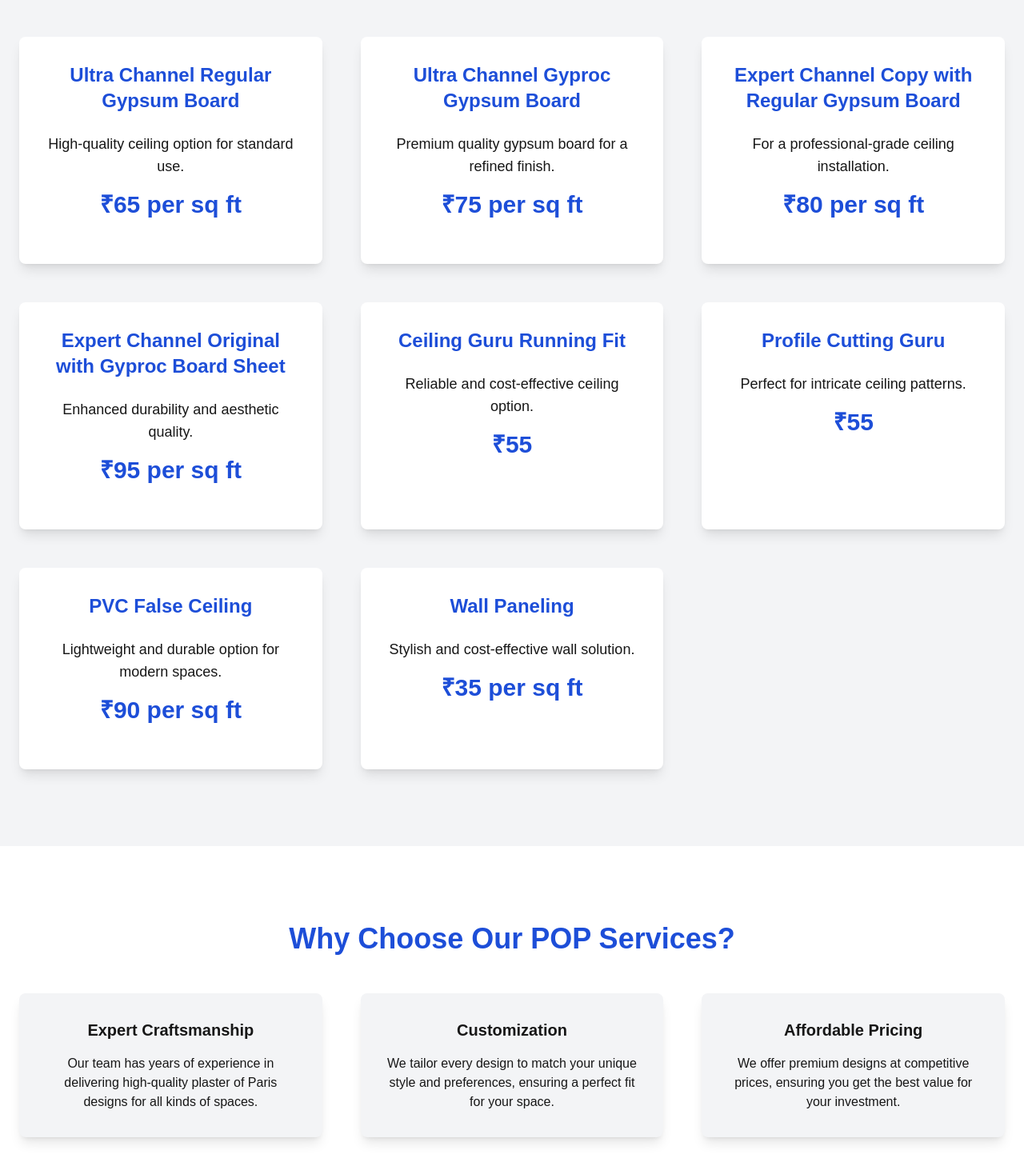
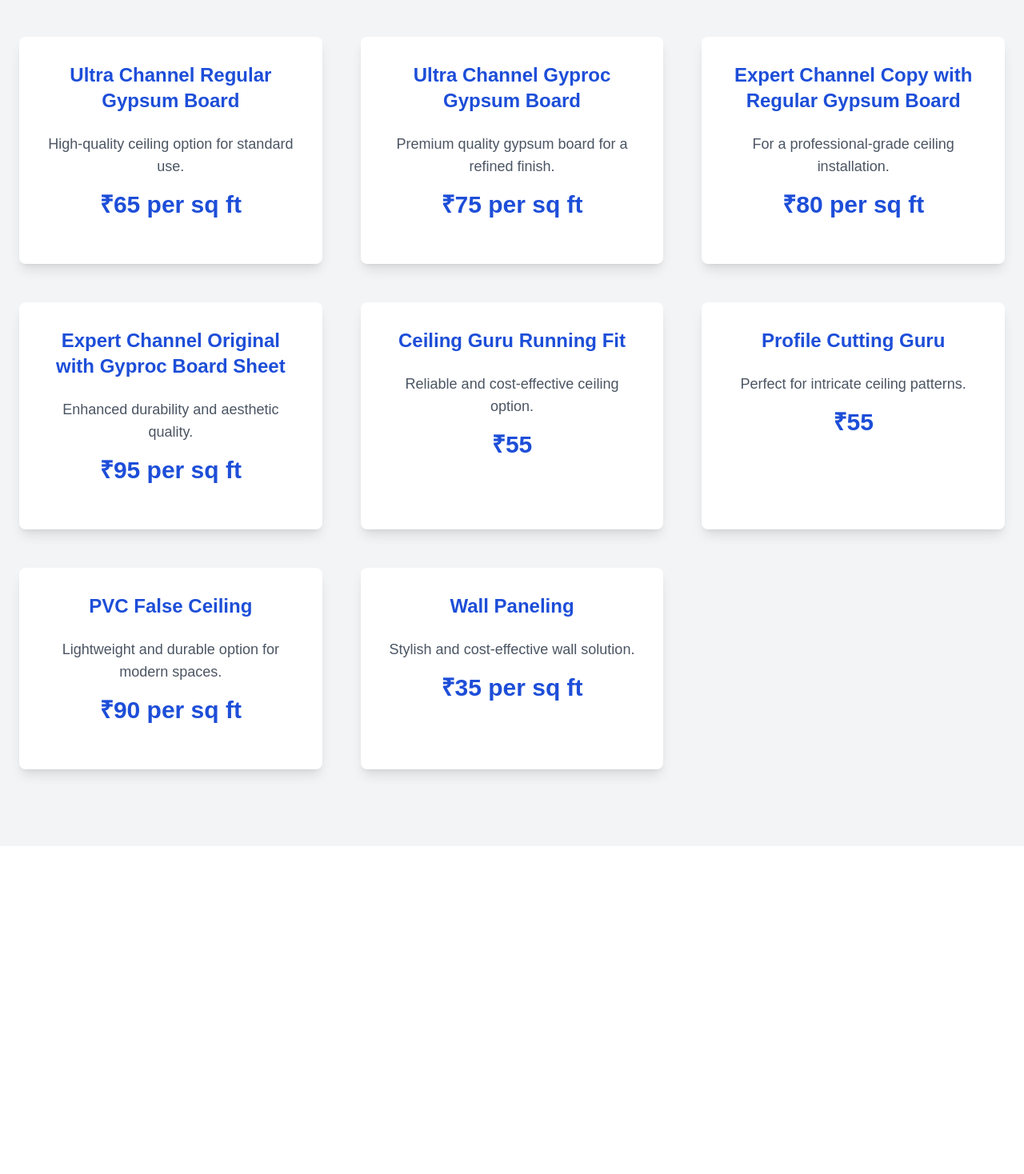
Before and after one commit to Pankajol/afzalpopwork, a Next.js app: page / in a window 1280 px wide. Shown: the part 2002-3470 px from the top of the page at 80% size. After the commit the page ends 3060 px from the top, so only its background shows below. Built offline with nearby package versions, Linux system fonts and the light colour scheme.

Commit message:
home page

```diff
--- a/src/app/page.tsx
+++ b/src/app/page.tsx
@@ -18,83 +18,56 @@
           <div className="grid grid-cols-1 md:grid-cols-2 lg:grid-cols-3 gap-12">
             <div className="bg-white p-8 rounded-lg shadow-lg transform hover:scale-105 transition-all duration-300">
               <h3 className="text-2xl font-semibold text-blue-700 mb-6">Ultra Channel Regular Gypsum Board</h3>
-              <p className="text-lg mb-4">High-quality ceiling option for standard use.</p>
+              <p className="text-lg mb-4 text-gray-600">High-quality ceiling option for standard use.</p>
               <div className="text-3xl font-bold text-blue-700 mb-6">₹65 per sq ft</div>
             </div>
 
             <div className="bg-white p-8 rounded-lg shadow-lg transform hover:scale-105 transition-all duration-300">
               <h3 className="text-2xl font-semibold text-blue-700 mb-6">Ultra Channel Gyproc Gypsum Board</h3>
-              <p className="text-lg mb-4">Premium quality gypsum board for a refined finish.</p>
+              <p className="text-lg mb-4 text-gray-600">Premium quality gypsum board for a refined finish.</p>
               <div className="text-3xl font-bold text-blue-700 mb-6">₹75 per sq ft</div>
             </div>
 
             <div className="bg-white p-8 rounded-lg shadow-lg transform hover:scale-105 transition-all duration-300">
               <h3 className="text-2xl font-semibold text-blue-700 mb-6">Expert Channel Copy with Regular Gypsum Board</h3>
-              <p className="text-lg mb-4">For a professional-grade ceiling installation.</p>
+              <p className="text-lg mb-4 text-gray-600">For a professional-grade ceiling installation.</p>
               <div className="text-3xl font-bold text-blue-700 mb-6">₹80 per sq ft</div>
             </div>
 
             <div className="bg-white p-8 rounded-lg shadow-lg transform hover:scale-105 transition-all duration-300">
               <h3 className="text-2xl font-semibold text-blue-700 mb-6">Expert Channel Original with Gyproc Board Sheet</h3>
-              <p className="text-lg mb-4">Enhanced durability and aesthetic quality.</p>
+              <p className="text-lg mb-4 text-gray-600">Enhanced durability and aesthetic quality.</p>
               <div className="text-3xl font-bold text-blue-700 mb-6">₹95 per sq ft</div>
             </div>
 
             <div className="bg-white p-8 rounded-lg shadow-lg transform hover:scale-105 transition-all duration-300">
               <h3 className="text-2xl font-semibold text-blue-700 mb-6">Ceiling Guru Running Fit</h3>
-              <p className="text-lg mb-4">Reliable and cost-effective ceiling option.</p>
+              <p className="text-lg mb-4 text-gray-600">Reliable and cost-effective ceiling option.</p>
               <div className="text-3xl font-bold text-blue-700 mb-6">₹55</div>
             </div>
 
             <div className="bg-white p-8 rounded-lg shadow-lg transform hover:scale-105 transition-all duration-300">
               <h3 className="text-2xl font-semibold text-blue-700 mb-6">Profile Cutting Guru</h3>
-              <p className="text-lg mb-4">Perfect for intricate ceiling patterns.</p>
+              <p className="text-lg mb-4 text-gray-600">Perfect for intricate ceiling patterns.</p>
               <div className="text-3xl font-bold text-blue-700 mb-6">₹55</div>
             </div>
 
             <div className="bg-white p-8 rounded-lg shadow-lg transform hover:scale-105 transition-all duration-300">
               <h3 className="text-2xl font-semibold text-blue-700 mb-6">PVC False Ceiling</h3>
-              <p className="text-lg mb-4">Lightweight and durable option for modern spaces.</p>
+              <p className="text-lg mb-4 text-gray-600">Lightweight and durable option for modern spaces.</p>
               <div className="text-3xl font-bold text-blue-700 mb-6">₹90 per sq ft</div>
             </div>
 
             <div className="bg-white p-8 rounded-lg shadow-lg transform hover:scale-105 transition-all duration-300">
               <h3 className="text-2xl font-semibold text-blue-700 mb-6">Wall Paneling</h3>
-              <p className="text-lg mb-4">Stylish and cost-effective wall solution.</p>
+              <p className="text-lg mb-4 text-gray-600">Stylish and cost-effective wall solution.</p>
               <div className="text-3xl font-bold text-blue-700 mb-6">₹35 per sq ft</div>
             </div>
           </div>
         </div>
       </section>
 
-      {/* Why Choose Us */}
-      <section className="py-24">
-        <div className="container mx-auto px-6 text-center">
-          <h2 className="text-3xl md:text-4xl font-extrabold text-blue-700 mb-12">
-            Why Choose Our POP Services?
-          </h2>
-          <div className="grid grid-cols-1 md:grid-cols-2 lg:grid-cols-3 gap-12">
-            <div className="bg-gray-100 p-8 rounded-lg shadow-lg">
-              <h3 className="text-xl font-semibold mb-4">Expert Craftsmanship</h3>
-              <p>
-                Our team has years of experience in delivering high-quality plaster of Paris designs for all kinds of spaces.
-              </p>
-            </div>
-            <div className="bg-gray-100 p-8 rounded-lg shadow-lg">
-              <h3 className="text-xl font-semibold mb-4">Customization</h3>
-              <p>
-                We tailor every design to match your unique style and preferences, ensuring a perfect fit for your space.
-              </p>
-            </div>
-            <div className="bg-gray-100 p-8 rounded-lg shadow-lg">
-              <h3 className="text-xl font-semibold mb-4">Affordable Pricing</h3>
-              <p>
-                We offer premium designs at competitive prices, ensuring you get the best value for your investment.
-              </p>
-            </div>
-          </div>
-        </div>
-      </section>
+
 
 
       </div>
```
